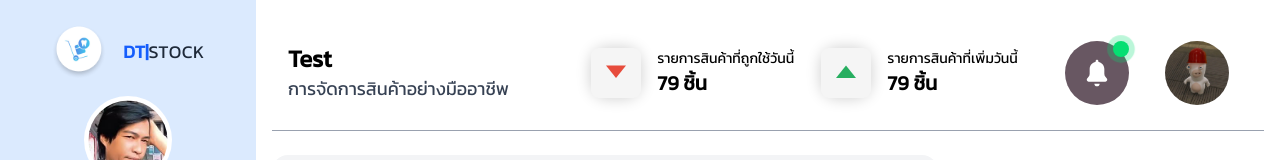
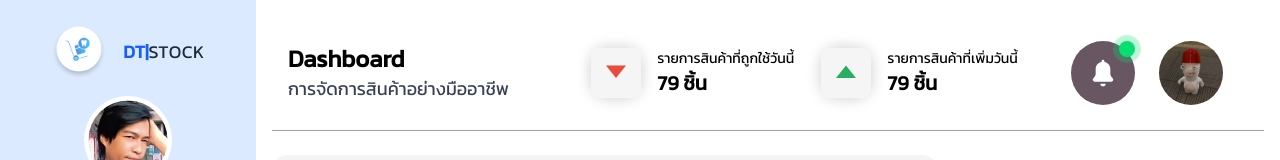
Before and after one commit to panuwit009/dtstock, a Next.js app: page /home in a window 1280 px wide. Shown: the top 160 px of the page. Built offline with nearby package versions, Linux system fonts and the light colour scheme.

Commit message:
ใส่ hover เพิ่มนิดหน่อย

```diff
--- a/src/components/home/header/index.tsx
+++ b/src/components/home/header/index.tsx
@@ -2,7 +2,7 @@ export default function HomeHeader () {
     return (
         <header className="row-span-3 px-4 flex items-center justify-between border-b border-b-gray-400">
             <div className="">
-                <span className="font-bold text-sm xl:text-2xl 2xl:text-3xl">Test</span>
+                <span className="font-bold text-sm xl:text-2xl 2xl:text-4xl">Dashboard</span>
                 <div className="text-lg text-gray-700 font-thin">การจัดการสินค้าอย่างมืออาชีพ</div>
             </div>
 
@@ -37,8 +37,8 @@ export default function HomeHeader () {
                     </div>
 
                     <div className="flex items-center justify-center">
-                        <div className="grid grid-cols-2 gap-9">
-                            <span className="relative w-16 h-16 rounded-full flex items-center justify-center bg-[#685762] hover:scale-110 hover:cursor-pointer hover:bg-blue-200 transition duration-150">
+                        <div className="grid grid-cols-2 gap-6">
+                            <span className="relative size-16 rounded-full flex items-center justify-center bg-[#685762] hover:scale-110 hover:cursor-pointer transition duration-150">
                                     <svg className="w-8 h-8" viewBox="0 0 24 24" fill="none" xmlns="http://www.w3.org/2000/svg">
                                         <path d="M12 2C11.4477 2 11 2.44772 11 3V3.5C8.51472 4.08996 6.5 6.24021 6.5 8.92308V12.5385C6.5 13.3946 6.21563 14.2154 5.7019 14.8462L4.61803 16.1538C3.87071 17.0769 4.52364 18.5 5.69231 18.5H18.3077C19.4764 18.5 20.1293 17.0769 19.382 16.1538L18.2981 14.8462C17.7844 14.2154 17.5 13.3946 17.5 12.5385V8.92308C17.5 6.24021 15.4853 4.08996 13 3.5V3C13 2.44772 12.5523 2 12 2Z"
                                         fill="#ffffffff"/>
@@ -50,7 +50,7 @@ export default function HomeHeader () {
                             </span>
 
 
-                            <div className="w-16 h-16 bg-gray-100 rounded-full flex items-center justify-center hover:scale-110 hover:cursor-pointer hover:bg-blue-200 transition duration-150">
+                            <div className="size-16 bg-gray-100 rounded-full flex items-center justify-center hover:scale-110 hover:cursor-pointer hover:bg-blue-200 transition duration-150">
                                 <div className="w-full h-full bg-cover rounded-full bg-[url('/img/1.jpg')]">
                                 </div>
                             </div>
```
